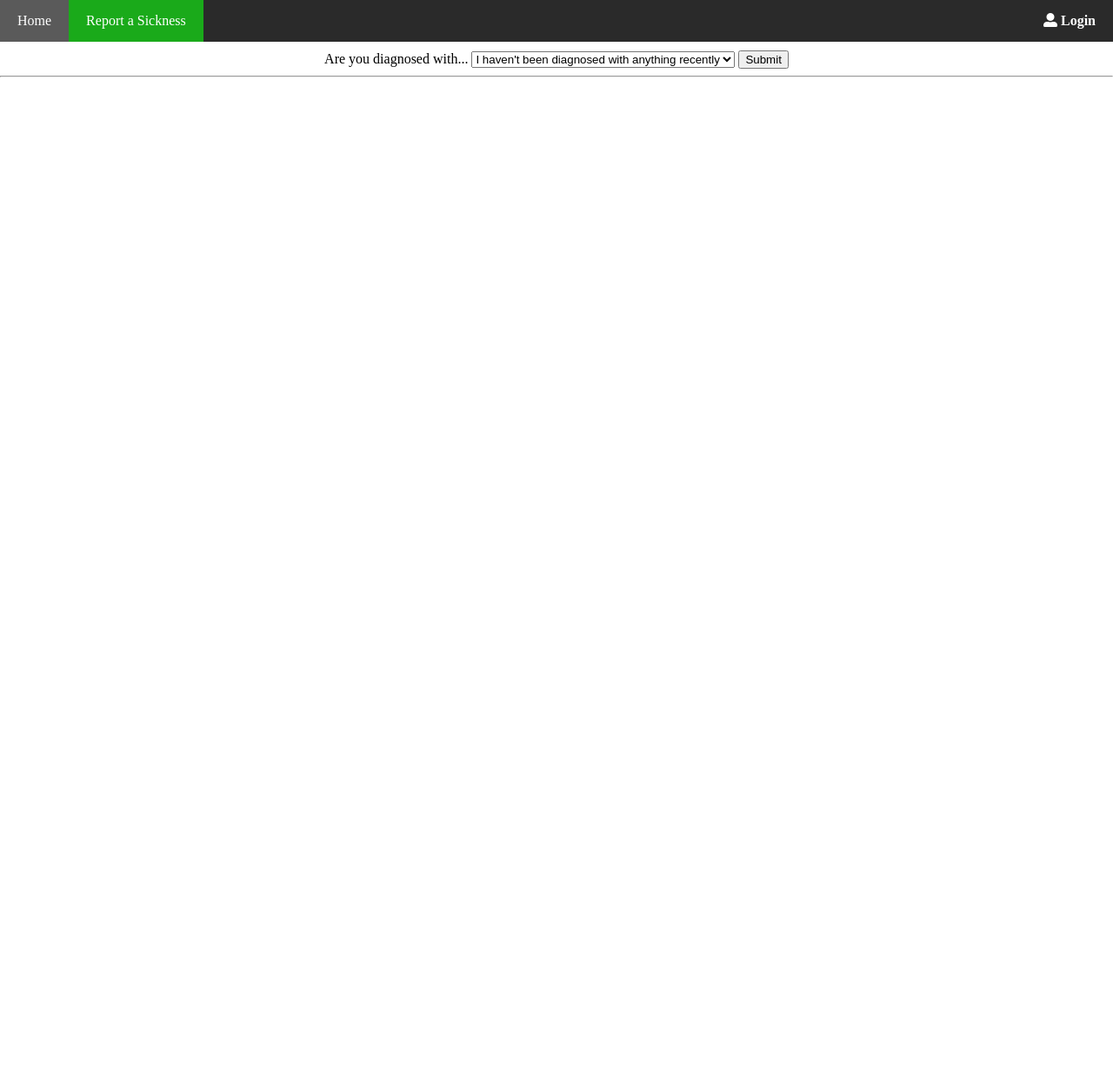
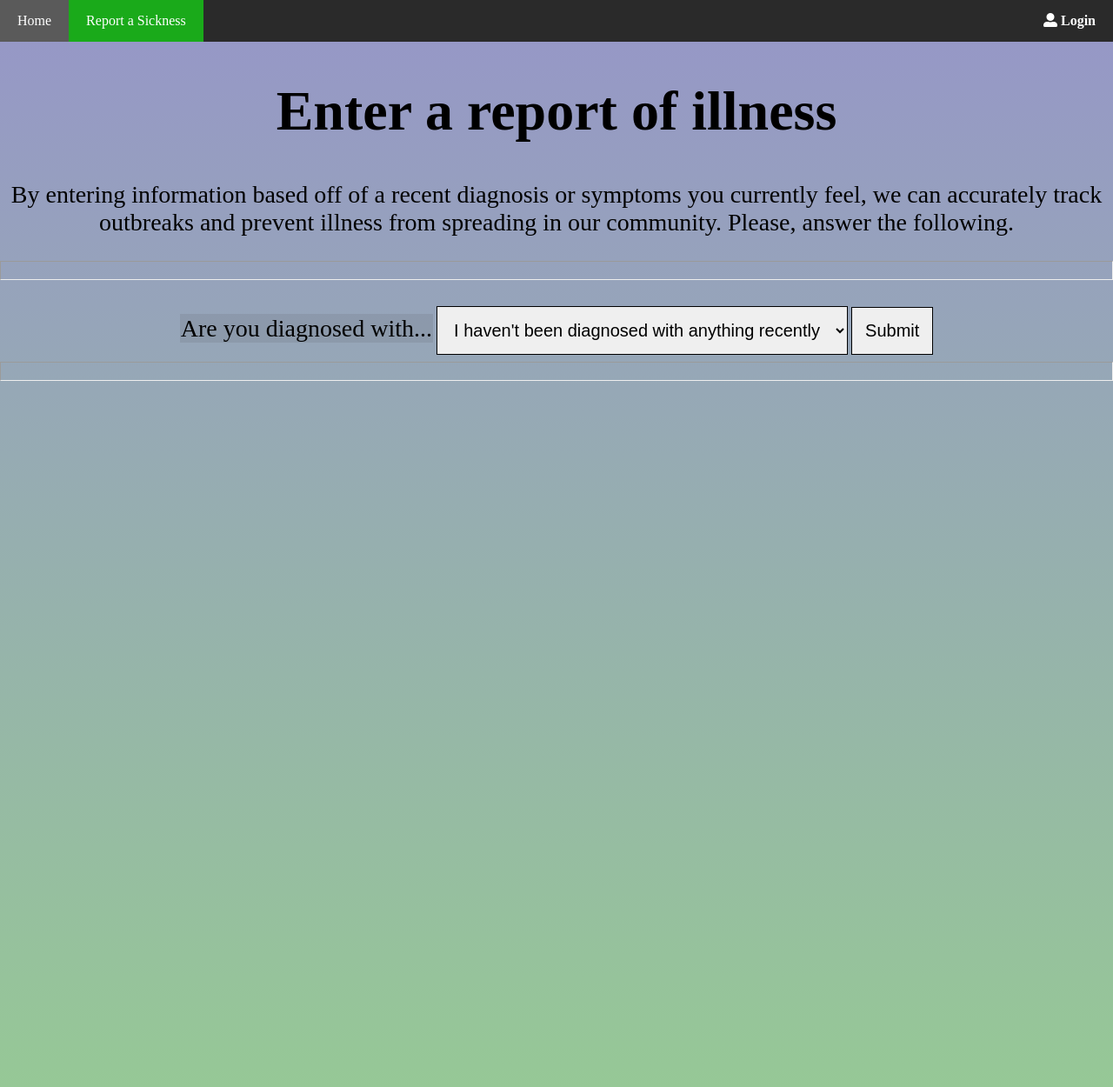
Before and after one commit to Nathan-Cherny/Symptom-Tracker, a Django app: page /report/ in a window 1280 px wide. Shown: the whole page at 87% size. Before the commit the page ends 89 px from the top, so only its background shows below. Run offline with Django 4.2, Linux system fonts and the light colour scheme; parts of the project's set-up code (start-up, migrations or seed data) failed here and were passed over.

Commit message:
worked on templates

```diff
--- a/static/css/style.css
+++ b/static/css/style.css
@@ -36,6 +36,8 @@ img{
 
 .tableContainer{
     border-collapse: collapse;
+    padding-bottom: 15px;
+    border: 5px solid black;
 }
 
 .centeredInImage{
@@ -84,3 +86,47 @@ img{
 .navigation li:hover:not(.active){
     background-color: #5a5a5a
 }
+
+select, button{
+    border: 1px solid black;
+    padding: 15px;
+    outline: none;
+}
+
+button:onmouseover{
+    cursor: pointer;
+}
+
+label{
+    background-color: rgb(50, 50, 50, 0.1);
+    padding: 1.1px;
+}
+
+hr{
+    padding: 10px;
+    margin-bottom: 30px;
+}
+
+#banana{
+    cursor: help;
+    color: black;
+    text-decoration: none;
+
+}
+
+h1{
+    font-size: 64px;
+}
+
+p, label{
+    font-size: 28px;
+}
+
+input{
+    height: 20px;
+    width: 20px;
+}
+
+select, button{
+    font-size: 20px;
+}
--- a/templates/report.html
+++ b/templates/report.html
@@ -19,7 +19,7 @@
         </style>
         <title>Symptom Tracker</title>
     </head>
-    <body>
+    <body style="background-image: linear-gradient(rgb(150, 150, 200), rgb(150, 200, 150)); height: 1250px;">
         <ul class="navigation">
             <li><a href="{% url 'index' %}">Home</a></li>
             <li class="active"><a href="#">Report a Sickness</a></li>
@@ -30,6 +30,11 @@
             {% endif %}
         </ul>
 
+        <div>
+            <h1>Enter a report of illness</h1>
+            <p>By entering information based off of a recent diagnosis or symptoms you currently feel, we can accurately track outbreaks and prevent illness from spreading in our community. Please, answer the following.</p>
+        </div>
+        <hr>
         <div>
             <div id="diagnosedForm">
                 <div id="diagnosed">
@@ -44,7 +49,7 @@
                 </div>
                 <div>
             </div>
-            <form id="post">
+            <form action="POST">
                 {% csrf_token %}
                 <div id="hallQuestion">
                     <label for="hall">Where do you live?</label>
@@ -52,7 +57,7 @@
                         <option value="kardon">Kardon</option>
                         <option value="atlantic">Atlantic Terminal</option>
                         <option value="university">University Village</option>
-                        <option value="hames_s_white">White Hall</option>
+                        <option value="james_s_white">White Hall</option>
                         <option value="j_h">J&H</option>
                         <option value="nineteen_forty">1940</option>
                         <option value="conwell">Conwell</option>
@@ -61,7 +66,7 @@
                         <option value="morgan_hall">Morgan Hall</option>
                         <option value="oxford_village">Oxford Village</option>
                         <option value="thirteen">1300</option>
-                        <option value="temple.towers">Temple Towers</option>
+                        <option value="temple_towers">Temple Towers</option>
                     </select>
                 </div>
                 <hr>
@@ -99,8 +104,16 @@
                         <input type="checkbox" id="" name="stomach">
                     </div>
                     <div>
-                        <label for="diarrhea">No Taste</label>
+                        <label for="diarrhea">Diarrhea</label>
                         <input type="checkbox" id="" name="diarrhea">
+                    </div>
+                    <div>
+                        <label for="taste">No Taste</label>
+                        <input type="checkbox" id="" name="taste">
+                    </div>
+                    <div>
+                        <label for="breathing">Difficulty Breathing</label>
+                        <input type="checkbox" id="" name="breathing">
                     </div>
                     <div>
                         <label for="nose">Runny Nose</label>
```
Also changed, not shown: templates/index.html (+20 -15 lines).
